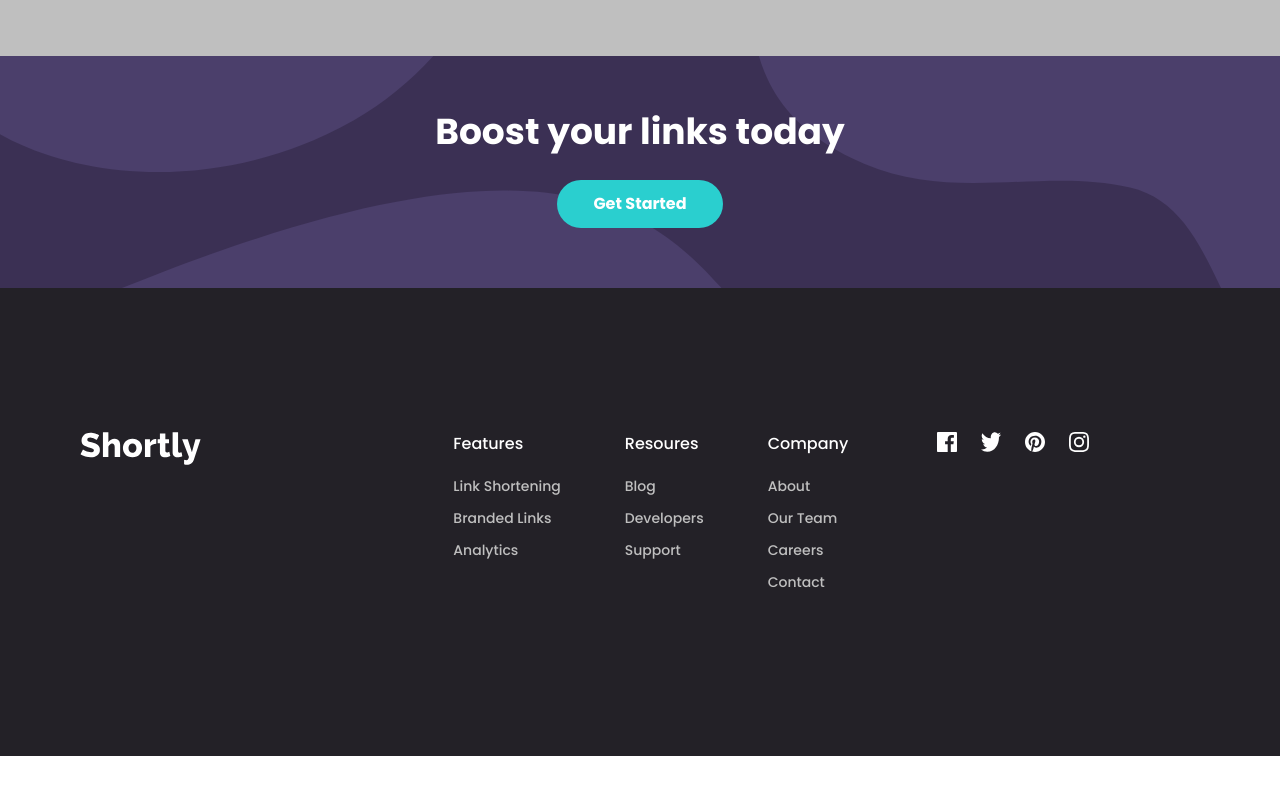
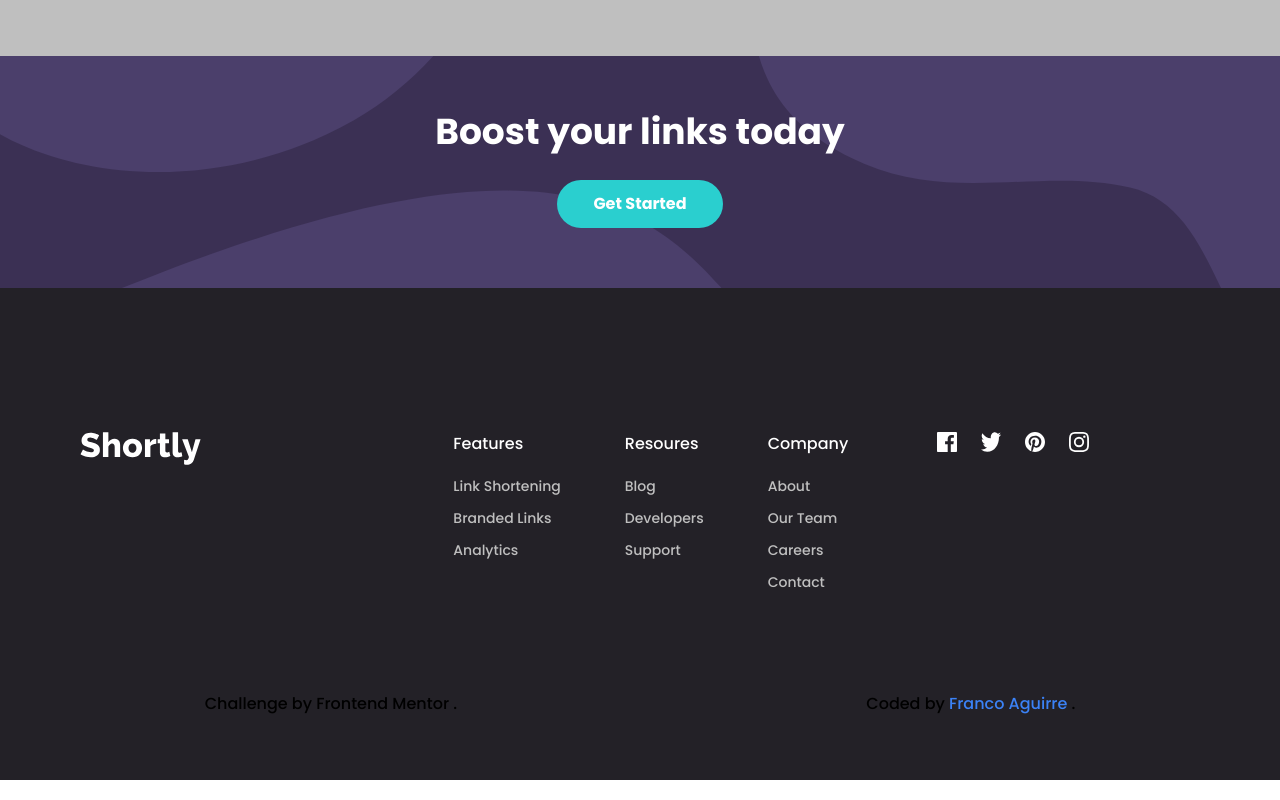
Before and after one commit to Fran3103/url-api, a React (Vite) app: page / in a window 1280 px wide. Shown: the part 1380-2180 px from the top of the page. Before the commit the page ends 2156 px from the top, so only its background shows below. Built offline with nearby package versions, Linux system fonts and the light colour scheme; no server answers.

Commit message:
agrego link

```diff
--- a/src/Components/Footer.jsx
+++ b/src/Components/Footer.jsx
@@ -45,6 +45,11 @@
                     <img src={insta} alt="instagram" className='lg:w-5 lg:h-5'/>
             </div>
         </div>
+
+        <div className="flex flex-col md:flex-row justify-around items-center ">
+            <p>Challenge by <a href="https://www.frontendmentor.io?ref=challenge" target="_blank" rel='noreferrer '>Frontend Mentor </a> . </p>
+       <p> Coded by <a className='text-blue-500 cursor-pointer' href="https://www.linkedin.com/in/franco-aguirre-24855012a" target="_blank" rel='noreferrer  '>Franco Aguirre</a> .</p>
+        </div>
     </div>
   )
 }
```
